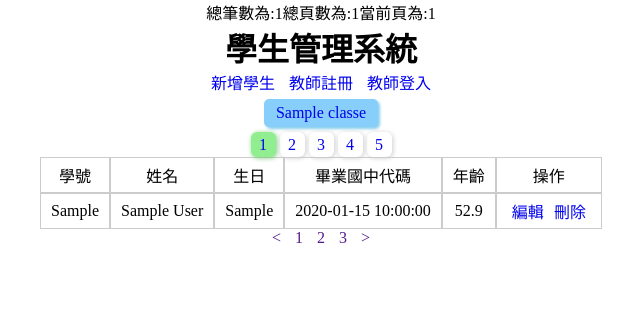
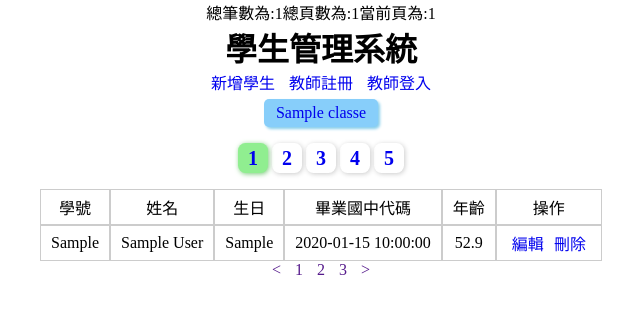
Before and after one commit to ruzs/php_mysql_connect, a PHP site: page /index.php in a window 1280 px wide. Shown: the top 314 px of the page, without its empty margins (319-959 px from the left). Run offline with PHP 8.4, Linux system fonts and the light colour scheme; tables that the repository leaves empty or names only in its code hold one stand-in row (values such as "Sample post").

Commit message:
調整分頁區塊的顯示及對齊

```diff
--- a/index.php
+++ b/index.php
@@ -119,7 +119,27 @@
         echo "&lt; ";
         echo " </a>";
       }
+    }else{
+        echo "<a class='noshow'>&nbsp;</a>";
     }
+    ?>
+    <div>
+    <?php
+        //顯示第一頁
+        if ($pages>4) {
+
+          if($now>=4){
+              if(isset($_GET['code'])){
+                  echo "<a href='?page=1&code={$_GET['code']}'> ";
+                  echo "1 ";
+                  echo " </a>...";
+              }else{
+                  echo "<a href='?page=1'> ";
+                  echo "1 ";
+                  echo " </a>...";
+              }
+          }
+        }
     ?>
     <?php
     //頁碼區
@@ -139,7 +159,6 @@
           echo "<a href='?page=$i&code={$_GET['code']}' class='$nowPage'> ";
           echo $i;
           echo " </a>";
-
       }else{
           echo "<a href='?page=$i' class='$nowPage'> ";
           echo $i;
@@ -163,8 +182,25 @@
             echo " </a>";
         }
     }*/
+    ?>
+    <?php
+    ////顯示第最後一頁
+    if ($pages>4) {
 
+      if($now<=($pages-3)){
+          if(isset($_GET['code'])){
+              echo "...<a href='?page=$pages&code={$_GET['code']}'> ";
+              echo "$pages";
+              echo " </a>";
+          }else{
+              echo "...<a href='?page=$pages'> ";
+              echo "$pages";
+              echo " </a>";
+          }
+      }
+    }
     ?>
+    </div>
     <?php
     //下一頁
     //當前頁碼+1,可是不能超過總頁數,最大是總頁數,如果超過總頁數,不顯示
@@ -181,6 +217,8 @@
         echo "&gt; ";
         echo " </a>";
       }
+    }else{
+      echo "<a class='noshow'>&nbsp;</a>";
     }
 
     ?>
--- a/style.css
+++ b/style.css
@@ -49,6 +49,14 @@ nav ul.class-list li a{
   text-decoration: underline;
   box-shadow: 1px 1px 5px rgb(0, 0, 174);
 }
+.pages{
+  font-size:20px;
+  font-weight: bolder;
+  margin:1rem auto;
+  display: flex;
+  justify-content: space-between;
+  width:800px;
+}
 .pages a.FE{
   text-align: center;
   line-height: 30px;
@@ -60,15 +68,19 @@ nav ul.class-list li a{
   box-shadow: 1px 1px 5px skyblue;
 }
 .pages a{
-  width: 25px;
-  height: 25px;
+  width: 30px;
+  height: 30px;
+  line-height: 30px;
   border-radius: 25%;
   box-shadow: 1px 1px 5px #ccc;
   margin: 0 2px;
   user-select: none;
-  line-height: 25px;
 }
 a.now{
   background-color: lightgreen;
   box-shadow: 1px 1px 5px rgb(121, 202, 121);
 }
+.pages a.noshow{
+  border:0px solid #eee;
+  box-shadow: initial;
+}
```
